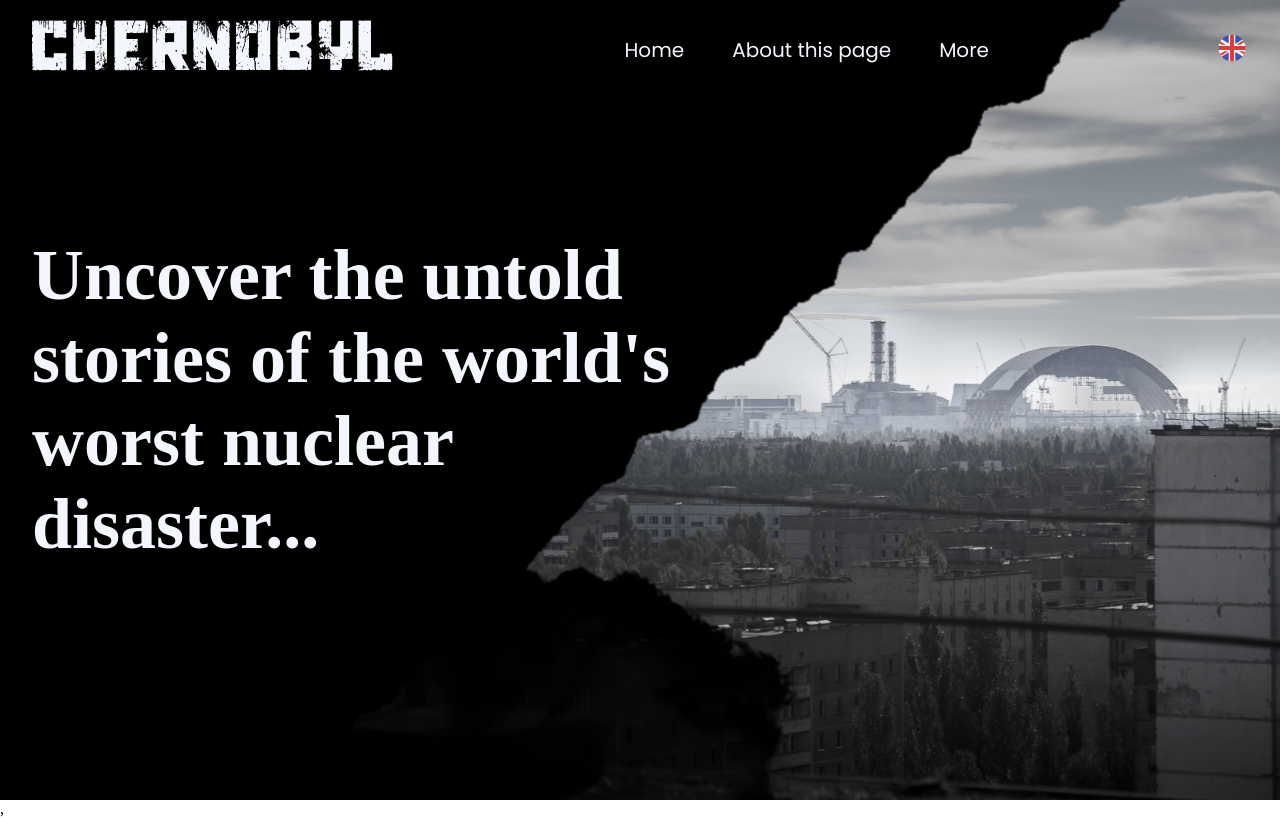
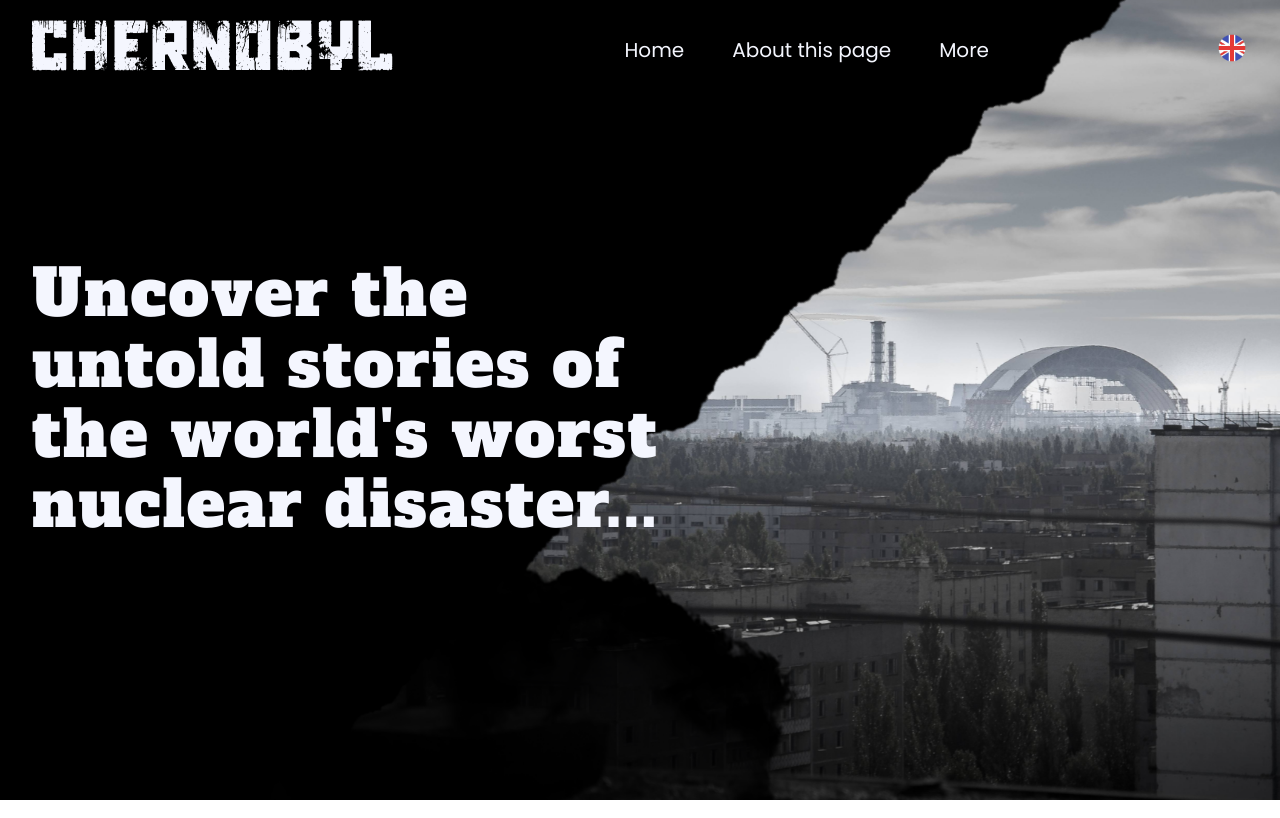
Before and after one commit to JaniBT/3okos-chernobil, a React (Vite) app in the folder client/: page / in a window 1280 px wide. Built offline with nearby package versions, Linux system fonts and the light colour scheme.

Commit message:
development

```diff
--- a/client/package.json
+++ b/client/package.json
@@ -10,8 +10,10 @@
     "preview": "vite preview"
   },
   "dependencies": {
+    "i18next": "^23.11.3",
     "react": "^18.2.0",
     "react-dom": "^18.2.0",
+    "react-i18next": "^14.1.1",
     "react-icons": "^5.1.0",
     "react-router-dom": "^6.23.0",
     "typed.js": "^2.1.0"
--- a/client/src/Pages/Home.css
+++ b/client/src/Pages/Home.css
@@ -74,5 +74,10 @@
 
 .content .content-title h1 {
     color: var(--clr-white);
-    font-size: 4.5rem;
+    font-size: 4rem;
+    font-family: var(--ff-alfaSlab);
+    font-weight: normal;
+    line-height: 1.1;
+    letter-spacing: 2px;
+    text-align: start;
 }
--- a/client/src/components/i18.jsx
+++ b/client/src/components/i18n.jsx
@@ -1,8 +1,8 @@
 import i18n from 'i18next';
 import { initReactI18next } from 'react-i18next';
 
-import enTranslation from './locale/en.json';
-import huTranslation from './locale/hu.json';
+import enTranslation from '../locale/en.json';
+import huTranslation from '../locale/hu.json';
 
 i18n
     .use(initReactI18next)
--- a/client/src/index.css
+++ b/client/src/index.css
@@ -1,8 +1,10 @@
 @import url('https://fonts.googleapis.com/css2?family=Poppins:ital,wght@0,100;0,200;0,300;0,400;0,500;0,600;0,700;0,800;0,900;1,100;1,200;1,300;1,400;1,500;1,600;1,700;1,800;1,900&display=swap');
+@import url('https://fonts.googleapis.com/css2?family=Alfa+Slab+One&family=Poppins:ital,wght@0,100;0,200;0,300;0,400;0,500;0,600;0,700;0,800;0,900;1,100;1,200;1,300;1,400;1,500;1,600;1,700;1,800;1,900&display=swap');
 
 :root {
     --ff-chernobyl: 'Chernobyl', sans-serif;
     --ff-poppins: 'Poppins', sans-serif;
+    --ff-alfaSlab: 'Alfa Slab One', sans-serif;
 
     --clr-primary: #FCC21E;
     --clr-white: #f4f6fe;
--- a/client/src/main.jsx
+++ b/client/src/main.jsx
@@ -3,7 +3,7 @@ import ReactDOM from 'react-dom/client'
 import { BrowserRouter as Router } from 'react-router-dom'
 import App from './App.jsx';
 import { I18nextProvider } from 'react-i18next';
-import i18n from './i18n';
+import i18n from './components/i18n';
 import './index.css'
 
 ReactDOM.createRoot(document.getElementById('root')).render(
@@ -11,7 +11,7 @@ ReactDOM.createRoot(document.getElementById('root')).render(
     <Router>
     <I18nextProvider i18n={i18n}>
       <App />
-    </I18nextProvider>,
+    </I18nextProvider>
     </Router>
   </React.StrictMode>
 )
```
Also changed, not shown: 1 other file (tests, documents, lock files or other folders).
